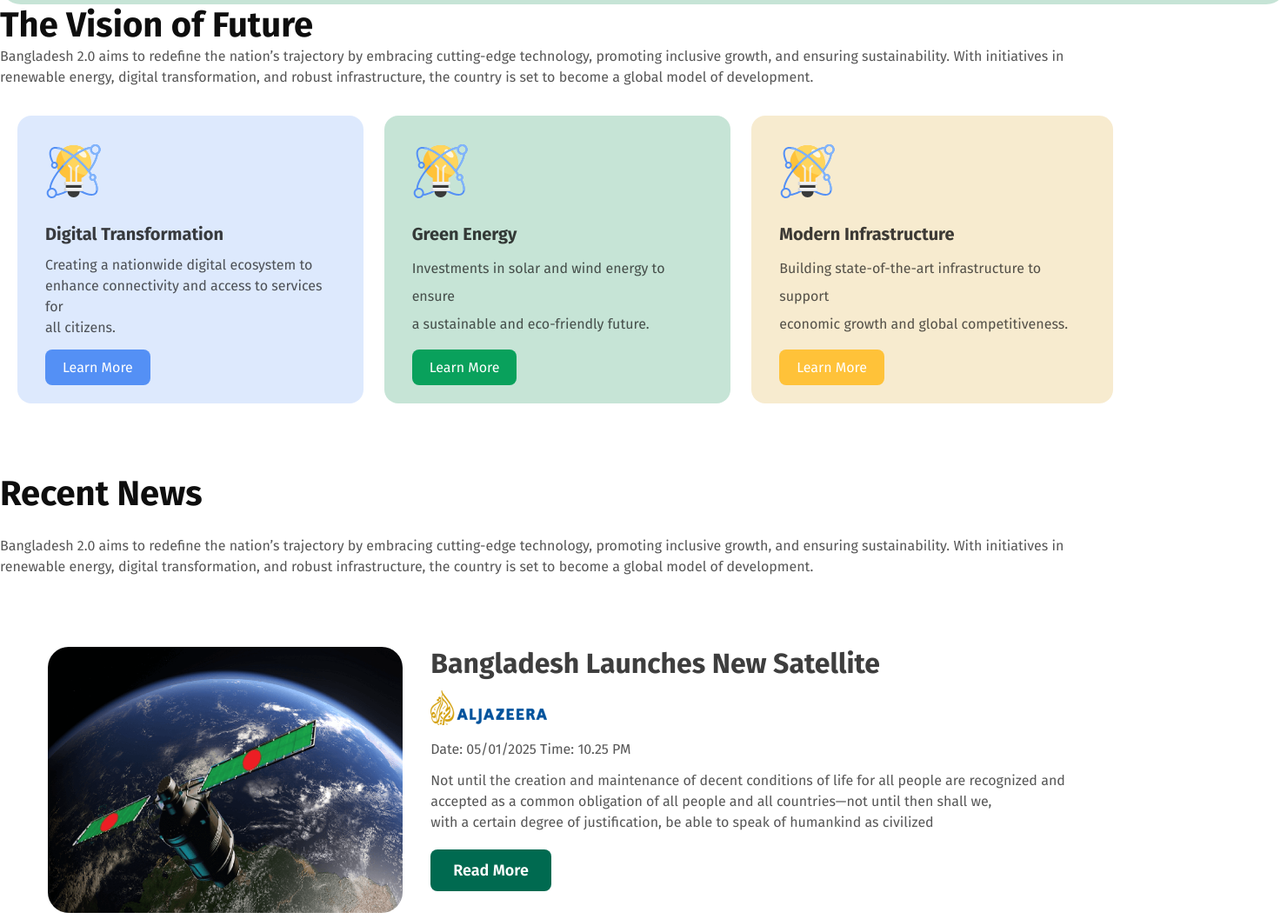
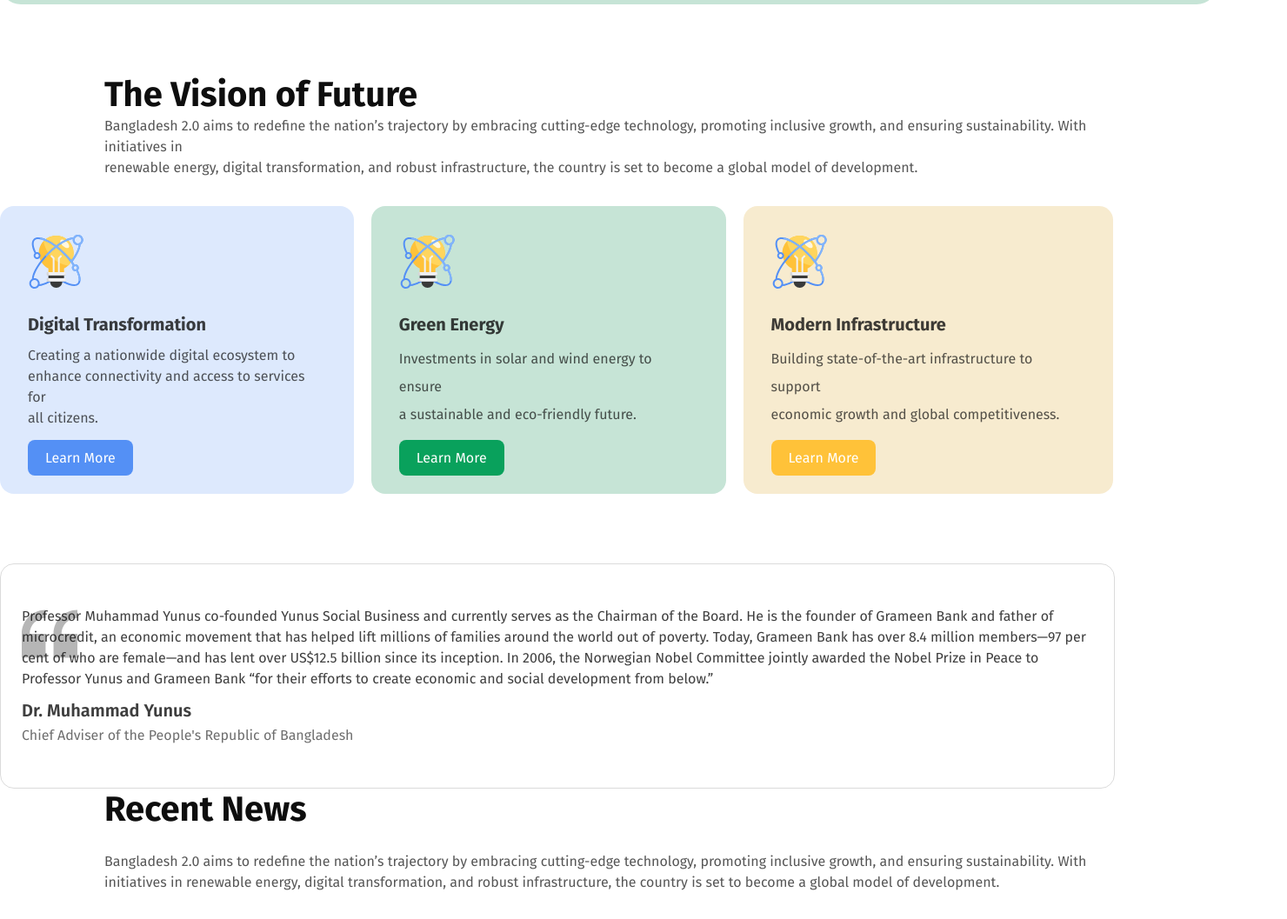
Before and after one commit to emon906/B11-A01-Bangladesh2, a plain HTML site: page index.html in a window 1280 px wide. Shown: the part 675-1732 px from the top of the page at 87% size, 1480 px wide, since content can reach past the window. Drawn offline with Linux system fonts and the light colour scheme.

Commit message:
add dr. yunus and hover

```diff
--- a/index.html
+++ b/index.html
@@ -55,6 +55,13 @@
             <p>Building state-of-the-art infrastructure to support <br> economic growth and global competitiveness.</p>
             <a href="#">Learn More</a>
         </div>
+     </div>
+     <div class="dr-container">
+        <div class="dr-yunus">
+        <p>Professor Muhammad Yunus co-founded Yunus Social Business and currently serves as the Chairman of the Board. He is the founder of Grameen Bank and father of microcredit, an economic movement that has helped lift millions of families around the world out of poverty. Today, Grameen Bank has over 8.4 million members—97 per cent of who are female—and has lent over US$12.5 billion since its inception. In 2006, the Norwegian Nobel Committee jointly awarded the Nobel Prize in Peace to Professor Yunus and Grameen Bank “for their efforts to create economic and social development from below.” </p>
+        <h4>Dr. Muhammad Yunus</h4>
+        <h5>Chief Adviser of the People's Republic of Bangladesh</h5>
+     </div>
      </div>
     <!-- future end -->
      <!-- recent news start -->
--- a/style.css
+++ b/style.css
@@ -33,10 +33,9 @@
    align-items: center;
    gap: 64px;
    padding: 80px 100px;
-   margin-bottom: 80px;
    border-radius: 24px;
-   width: 1280px;
-margin: auto;
+   width: 1200px;
+   margin: auto;
 }
 .b-content{
 
@@ -59,12 +58,18 @@ margin: auto;
    background: #006A50;
    padding: 17px 32px;
    color: white;
+   transition: .3s;
+}
+.b-content a:hover{
+    background: #09A15C;
 }
 /* banner end */
 /* future start */
 .f-content{
     font-family: "Fira Sans", sans-serif;
     margin-bottom: 32px;
+    margin-left: 120px;
+    margin-top: 80px;
 }
 .f-content h2{
     font-size: 40px;
@@ -81,8 +86,7 @@ margin: auto;
     font-family: "Fira Sans", sans-serif;
     display: flex;
     justify-content: center;
-    gap: 24px;
-    margin-left: 20px;
+    gap: 20px;
     margin-bottom: 80px;
 }
 .f-box1{
@@ -113,6 +117,10 @@ margin: auto;
     background: #5490F5;
     color: white;
     padding: 11px 20px;
+    transition: .3s;
+}
+.f-box1 a:hover{
+    background: rgb(2, 2, 67);
 }
 .f-box2{
     padding: 32px;
@@ -141,7 +149,11 @@ margin: auto;
     background: #09A15C;
     color: white;
     padding: 11px 20px;
+    transition: .3s;
 
+}
+.f-box2 a:hover{
+    background: #010a06;
 }
 .f-box3{
     background: #F7EBCF;
@@ -171,12 +183,51 @@ margin: auto;
     background: #FFC239;
     color: white;
     padding: 11px 20px;
+    transition: .3s;
+}
+.f-box3 a:hover{
+    background: orangered;
+}
+.dr-container{
+    border-radius: 16px;
+    border: 1px solid rgba(14, 14, 14, 0.15);
+    width: 1232px;
+    margin: auto;
+    padding: 48px 24px;
+}
+.dr-yunus{
+    background-image: url(./img/coma.svg);
+    background-repeat: no-repeat;
+    background-position: left-top;
+    font-family: "Fira Sans", sans-serif;
+}
+
+.dr-yunus p{
+    color: rgba(14, 14, 14, 0.80);
+    font-size: 16px;
+    font-weight: 400;
+    line-height: 24px;
+    margin-bottom: 12px;
+}
+.dr-yunus h4{
+    color: rgba(14, 14, 14, 0.80);
+    font-size: 20px;
+    font-weight: 600;
+    line-height: 24px;
+    margin-bottom: 5px;
+}
+.dr-yunus h5{
+    font-size: 16px;
+    font-weight: 400;
+    line-height: 24px;
+    color: rgba(14, 14, 14, 0.60);
 }
 /* future end */
 /* recent news start */
 .r-content{
     font-family: "Fira Sans", sans-serif;
     margin-bottom: 32px;
+    margin-left: 120px;
 }
 .r-content h2{
     font-size: 40px;
@@ -246,6 +297,10 @@ margin: auto;
      font-weight: 600;
      padding: 13px 26px;
      border-radius: 8px;
+     transition: .3s;
+}
+.s-content a:hover{
+    background: #09A15C;
 }
 .s-content span{
     gap: 12px;
@@ -326,6 +381,10 @@ margin: auto;
     padding: 17px 34px;
     font-size: 18px;
     font-weight: 600;
+    transition: .3s;
+}
+.d-btn a:hover{
+    background: #09A15C;
 }
 /* donate today end */
 /* footer start */
```
